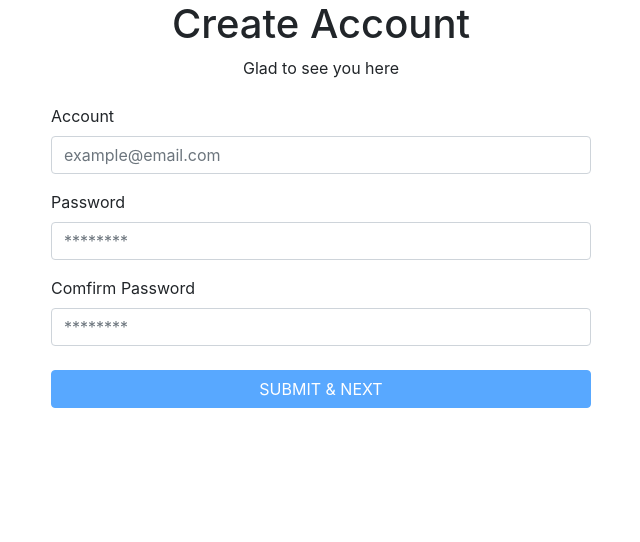
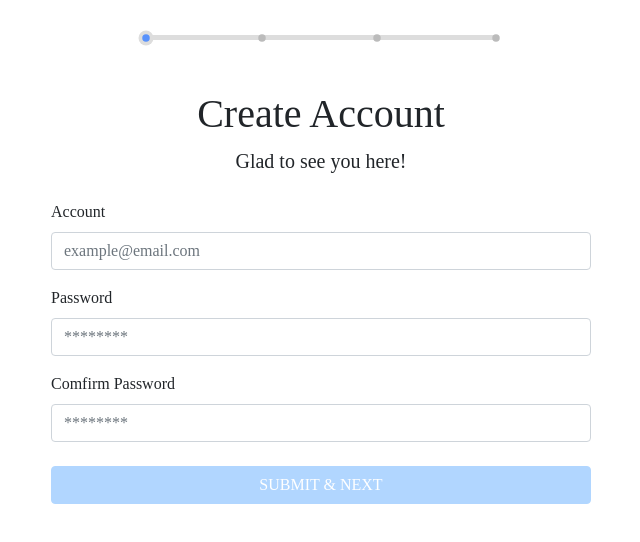
Before and after one commit to hbdoy/TheF2E_w5_validation, a plain HTML site: page index.html in a window 1280 px wide. Shown: the whole page, without its empty margins (319-959 px from the left). Drawn offline with nearby package versions, Linux system fonts and the light colour scheme.

Commit message:
新增進度條

```diff
--- /dev/null
+++ b/css/style.css
@@ -0,0 +1,125 @@
+html,
+body {
+    font-family: Roboto-Light;
+}
+
+.fz-20 {
+    font-size: 20px;
+}
+
+.btn-opacity {
+    opacity: .3;
+}
+
+.steps {
+    margin-bottom: 10px;
+    position: relative;
+    height: 25px;
+}
+
+.steps>div {
+    position: absolute;
+    top: 0;
+    -webkit-transform: translate(-50%);
+    -ms-transform: translate(-50%);
+    transform: translate(-50%);
+    height: 25px;
+    padding: 0 5px;
+    ;
+    display: inline-block;
+    width: 80px;
+    text-align: center;
+    -webkit-transition: .3s all ease;
+    transition: .3s all ease;
+}
+
+.steps>div>.liner {
+    position: absolute;
+    height: 2px;
+    width: 0%;
+    left: 0;
+    top: 50%;
+    margin-top: -1px;
+    background: #999;
+    -webkit-transition: .3s all ease;
+    transition: .3s all ease;
+}
+
+.step-one {
+    left: 0;
+}
+
+.step-two {
+    left: 33%;
+    clip: rect(0, 0px, 25px, 0px);
+}
+
+.step-three {
+    left: 66%;
+    clip: rect(0, 0px, 25px, 0px);
+}
+
+.step-four {
+    left: 100%;
+    clip: rect(0, 0px, 25px, 0px);
+}
+
+.line {
+    width: 100%;
+    height: 5px;
+    background: #ddd;
+    position: relative;
+    border-radius: 10px;
+    overflow: visible;
+    margin-bottom: 50px;
+}
+
+.line .dot-move {
+    position: absolute;
+    top: 50%;
+    left: 0%;
+    width: 15px;
+    height: 15px;
+    -webkit-transform: translate(-50%, -50%);
+    -ms-transform: translate(-50%, -50%);
+    transform: translate(-50%, -50%);
+    background: #ddd;
+    border-radius: 50%;
+    -webkit-transition: .3s all ease;
+    transition: .3s all ease;
+}
+
+.line .dot {
+    position: absolute;
+    top: 50%;
+    width: 15px;
+    height: 15px;
+    left: 0;
+    background: #ddd;
+    border-radius: 50%;
+    -webkit-transition: .3s all ease;
+    transition: .3s all ease;
+    -webkit-transform: translate(-50%, -50%) scale(.5);
+    -ms-transform: translate(-50%, -50%) scale(.5);
+    transform: translate(-50%, -50%) scale(.5);
+}
+
+.line .dot.zero {
+    left: 0%;
+    background: #5892fc;
+}
+
+.line .dot.center {
+    left: 33%;
+    background: #bbb
+}
+
+.line .dot.third {
+    left: 66%;
+    background: #bbb
+}
+
+.line .dot.full {
+    left: 100%;
+    background: #bbb
+}
--- a/index.html
+++ b/index.html
@@ -8,10 +8,38 @@
     <title>Validation</title>
     <link rel="stylesheet" href="https://maxcdn.bootstrapcdn.com/bootstrap/4.0.0/css/bootstrap.min.css" integrity="sha384-Gn5384xqQ1aoWXA+058RXPxPg6fy4IWvTNh0E263XmFcJlSAwiGgFAW/dAiS6JXm"
         crossorigin="anonymous">
+    <link rel="stylesheet" href="https://fonts.googleapis.com/css?family=Roboto:400,300">
+    <link rel="stylesheet" href="https://fonts.googleapis.com/css?family=Pacifico">
+    <link rel="stylesheet" href="css/style.css">
 </head>
 
 <body>
     <div class="container">
+        <div class="row">
+            <div class="col-md-4 offset-md-4">
+                <div class="steps">
+                    <div class="step step-one">
+                        <div class="liner"></div>
+                    </div>
+                    <div class="step step-two">
+                        <div class="liner"></div>
+                    </div>
+                    <div class="step step-three">
+                        <div class="liner"></div>
+                    </div>
+                    <div class="step step-four">
+                        <div class="liner"></div>
+                    </div>
+                </div>
+                <div class="line">
+                    <div class="dot-move"></div>
+                    <div class="dot zero"></div>
+                    <div class="dot center"></div>
+                    <div class="dot third"></div>
+                    <div class="dot full"></div>
+                </div>
+            </div>
+        </div>
         <div class="row">
             <div class="col-md-6 offset-md-3">
                 <div class="row">
@@ -19,8 +47,8 @@
                         <h1>
                             Create Account
                         </h1>
-                        <span>
-                            Glad to see you here
+                        <span class="fz-20">
+                            Glad to see you here!
                         </span>
                     </div>
                     <div class="col-12">
@@ -37,7 +65,7 @@
                                 <label for="userComfirmPass">Comfirm Password</label>
                                 <input type="password" class="form-control" id="userComfirmPass" placeholder="********">
                             </div>
-                            <button type="submit" class="btn btn-primary btn-block" disabled="true">SUBMIT & NEXT</button>
+                            <button type="submit" class="btn btn-primary btn-block btn-opacity">SUBMIT & NEXT</button>
                         </form>
                     </div>
                 </div>
```
Also changed, not shown: js/script.js (added).
